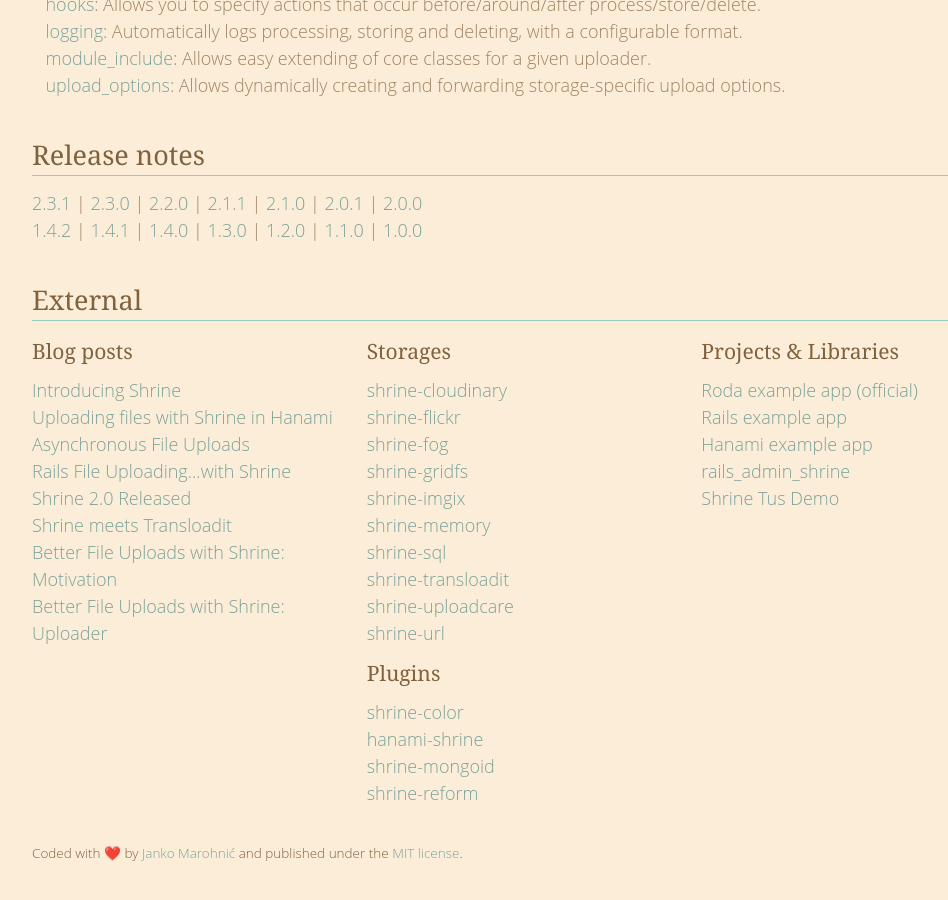
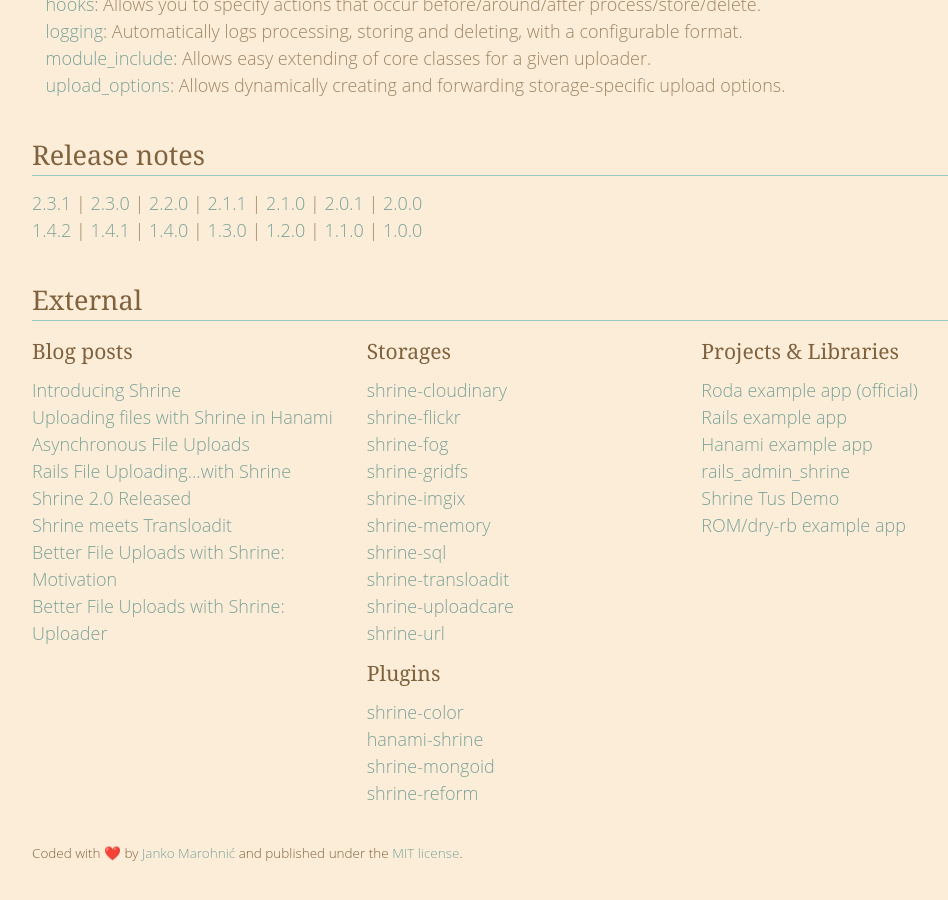
Before and after one commit to avinashcodeer/Romenics, a Jekyll site: the page built from www/index.html, in a window 1280 px wide and 900 px high, scrolled down 1703 px. Shown: the whole window, without its empty margins (106-1054 px from the left). Built offline with Jekyll 4.4.1, drawn with Linux system fonts in a browser that asks for light colours; emoji names are drawn with the system emoji font.

Commit message:
List ROM/dry-rb Shrine example app

```diff
--- a/www/_data/external.yml
+++ b/www/_data/external.yml
@@ -94,3 +94,6 @@
       -
         name: Shrine Tus Demo
         url: https://github.com/janko-m/shrine-tus-demo
+      -
+        name: ROM/dry-rb example app
+        url: https://github.com/janko-m/shrine-rom-example
```
